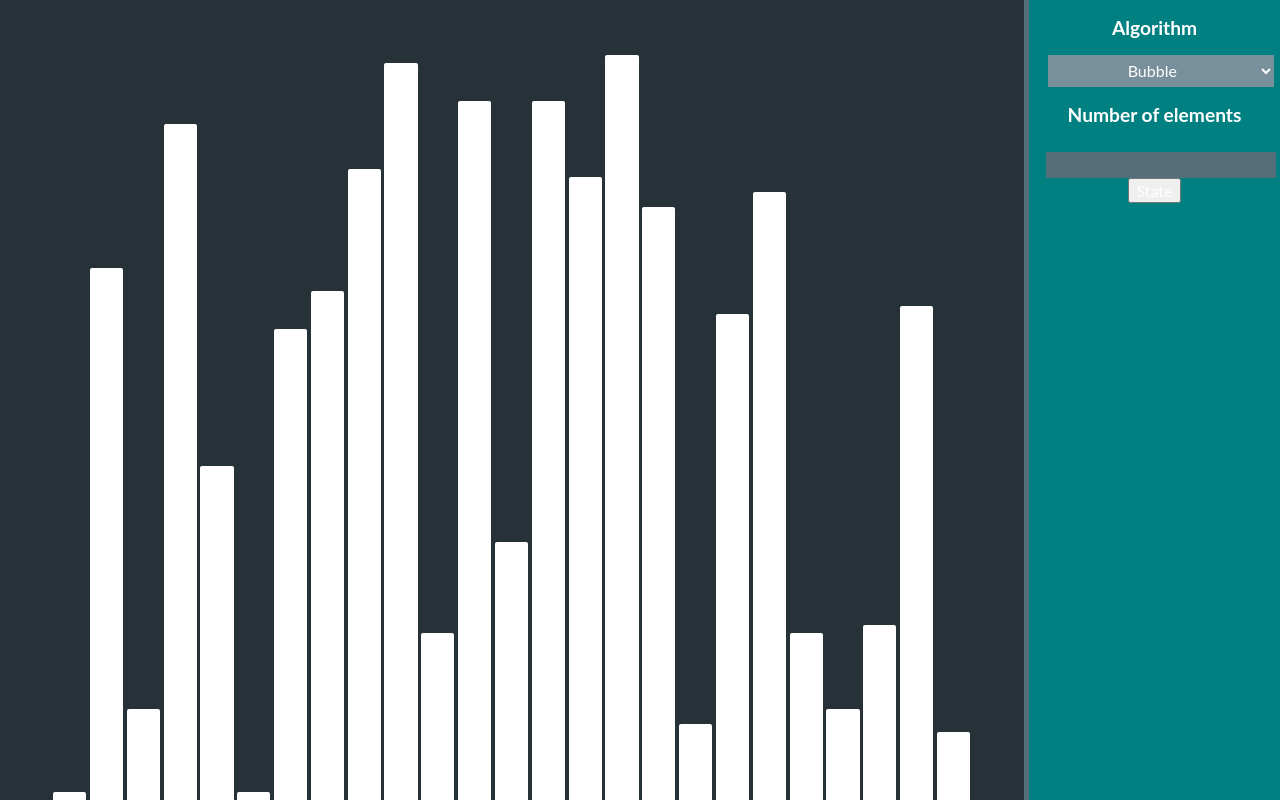
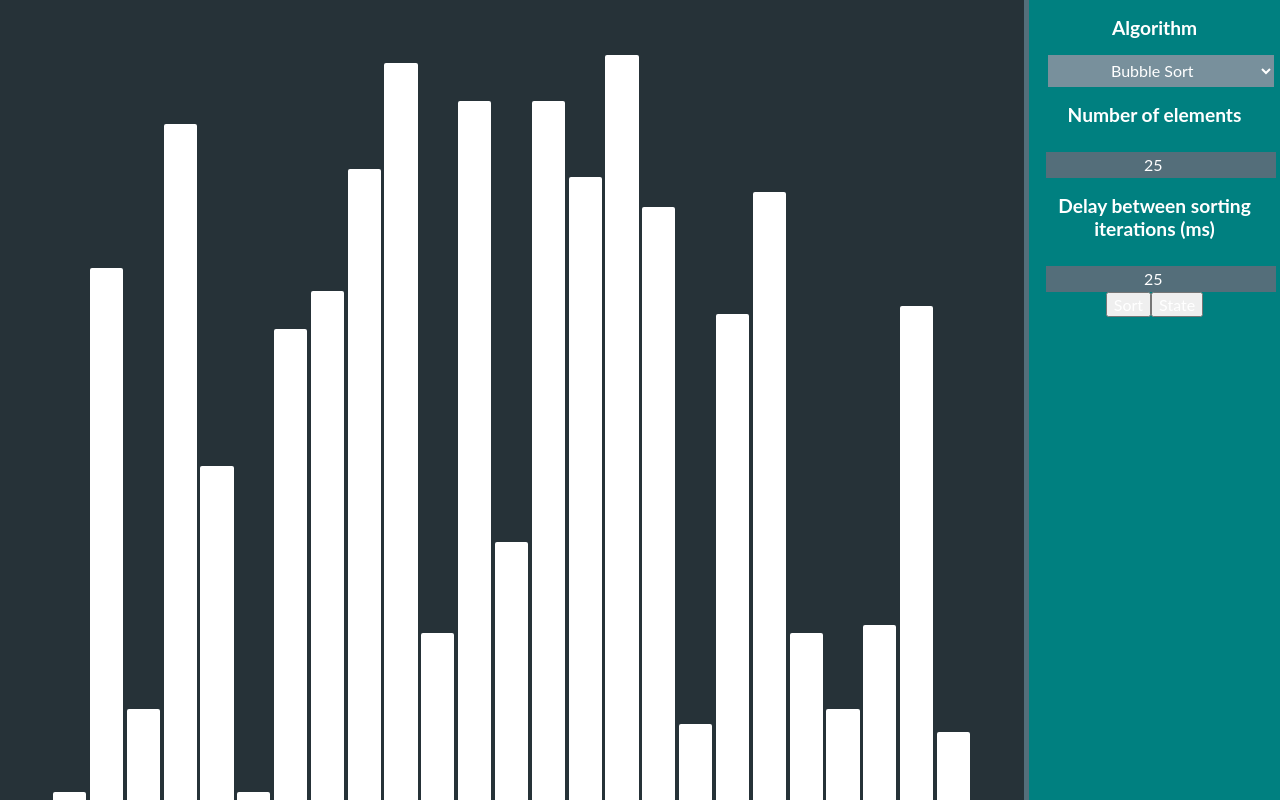
Before and after one commit to mbruty/Sorting-visualiser, a React (Create React App) app: page / in a window 1280 px wide. Built offline with nearby package versions, Linux system fonts and the light colour scheme.

Commit message:
Added bubble sort

```diff
--- a/src/App.js
+++ b/src/App.js
@@ -2,13 +2,17 @@ import React from 'react';
 import './App.css';
 import InfoBox from './InfoBox'
 import ContentBox from './ContentBox';
+import bubbleSort from './BubbleSort'
+
 class App extends React.Component {
 
   constructor(props){
     super(props);
     this.state = {
-      algorithm: 'Bubble',
+      algorithm: 'Bubble Sort',
       samples: 25,
+      delay: 25,
+      sort: false,
       data: []
     }
 
@@ -18,6 +22,7 @@ class App extends React.Component {
     this.showState = this.showState.bind(this);
     this.randList = this.randList.bind(this);
     this.handleChange = this.handleChange.bind(this);
+    this.sort = this.sort.bind(this);
   }
 
   randList(nItems){
@@ -37,7 +42,19 @@ class App extends React.Component {
     value = Math.max(Number(min), Math.min(Number(max), Number(value)));
     e.target.value = value;
     let newList = this.randList(value);
-    this.setState({ ...this.state, samples: Number(value), data: newList});
+    if(e.target.id == "samples"){
+      this.setState({ ...this.state, samples: Number(value), data: newList});
+    }
+    else if(e.target.id == "delay"){
+      this.setState({ ...this.state, delay: Number(value)});
+    }
+  }
+
+  sort(){
+    switch(this.state.algorithm){
+      case 'Bubble Sort':
+        bubbleSort({data: this.state.data, delay: this.state.delay, callback: (data) => { this.setState( {...this.state, data: data})}})
+    }
   }
 
   showState(){
@@ -48,7 +65,7 @@ class App extends React.Component {
     return (
       <div className="App">
         <ContentBox data={this.state.data}/>
-        <InfoBox onChange={this.onChange} handleChange={this.handleChange} showState={this.showState}/>
+        <InfoBox onChange={this.onChange} handleChange={this.handleChange} showState={this.showState} sort={this.sort}/>
       </div>
     )
   }
--- a/src/InfoBox.js
+++ b/src/InfoBox.js
@@ -5,7 +5,7 @@ export default class InfoBox extends Component {
     constructor(props){
         super(props);
         this.props = props;
-        this.algorithms = ['Bubble', 'Merge'];
+        this.algorithms = ['Bubble Sort', 'Merge Sort'];
     }
 
     render() {
@@ -18,8 +18,10 @@ export default class InfoBox extends Component {
                     })}
                 </select>
                 <h2>Number of elements</h2>
-                <input onChange={this.props.handleChange} id="samples" type="number" min="1" max="128"></input>
-                <div></div>
+                <input onChange={this.props.handleChange} id="samples" type="number" min="1" max="128" defaultValue="25"/>
+                <h2>Delay between sorting iterations (ms)</h2>
+                <input onChange={this.props.handleChange} id="delay" type="number" min="0" max="1000" defaultValue="25"/>
+                <button onClick={this.props.sort}>Sort</button>
                 <button onClick={this.props.showState}>State</button>
             </div>
         )
```
